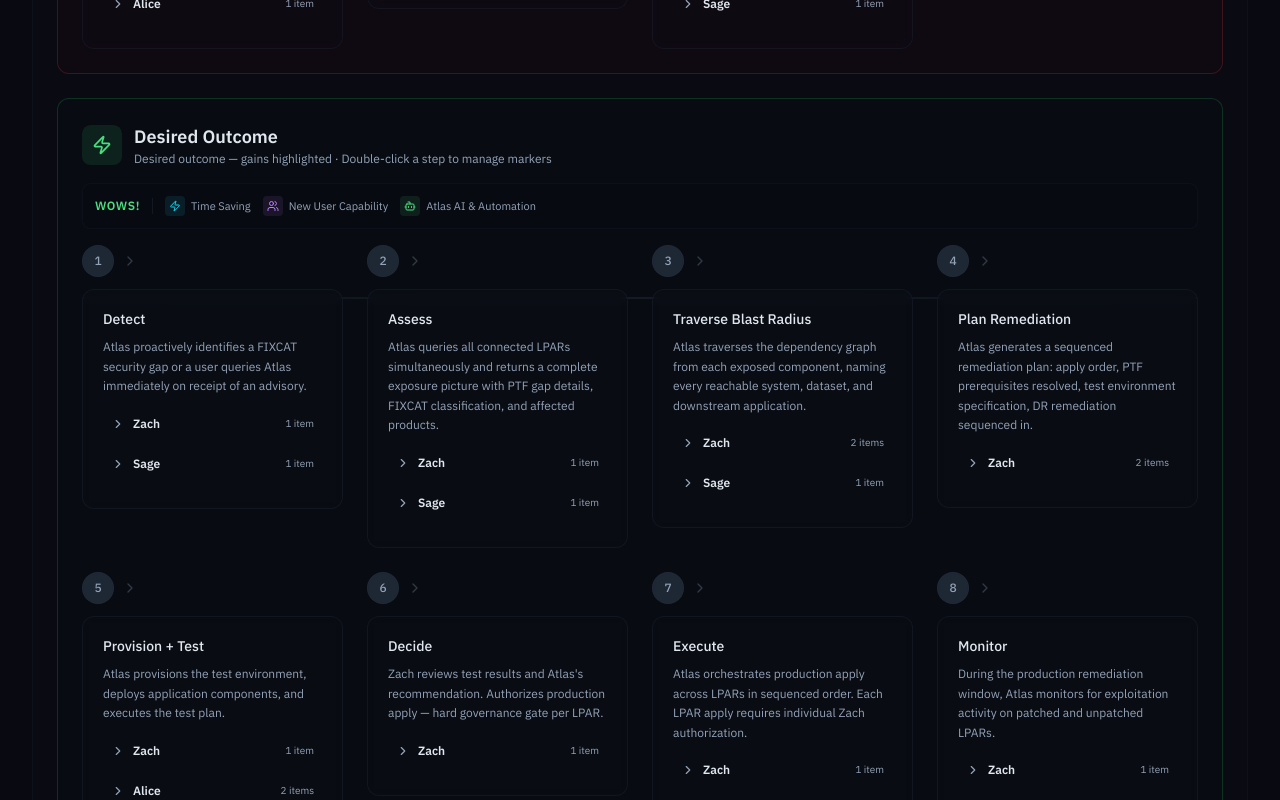
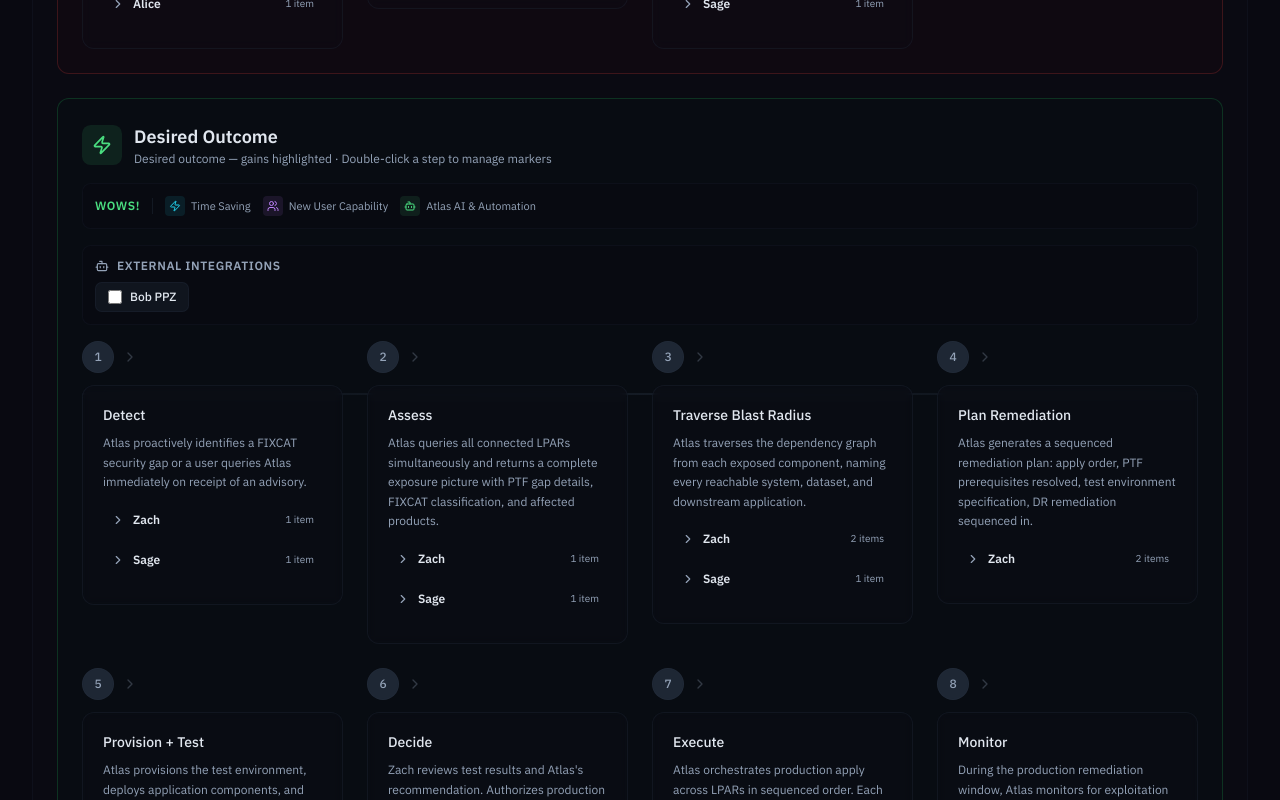
Before and after one commit to mhoss32/sg-b6d24aca-d63b-4ab2-bc2a-15a5c57bb0f9-1787236391, a Next.js app: page /usecase/uc-01 in a window 1280 px wide. Shown: the part 1020-1820 px from the top of the page. Built offline with nearby package versions, Linux system fonts and the light colour scheme.

Commit message:
feat(ui): add bob ppz external integrations

```diff
--- a/src/components/FlowDiagram.tsx
+++ b/src/components/FlowDiagram.tsx
@@ -14,7 +14,8 @@
   Plus,
   Pencil,
 } from "lucide-react";
-import type { FlowStage, FlowDiagram as FlowDiagramType, FlowMarker } from "@/data/productData";
+import type { FlowStage, FlowDiagram as FlowDiagramType, FlowMarker, ExternalTouchpoint } from "@/data/productData";
+import { externalProducts } from "@/data/productData";
 import type { LucideIcon } from "lucide-react";
 
 export interface FlowDiagramProps {
@@ -107,6 +108,7 @@
   const [editingMarker, setEditingMarker] = useState<number | null>(null);
   const [managingStage, setManagingStage] = useState<number | null>(null);
   const [expandedPersonas, setExpandedPersonas] = useState<Record<string, boolean>>({});
+  const [selectedProducts, setSelectedProducts] = useState<string[]>([]);
   const [draftPersona, setDraftPersona] = useState("Zach");
   const [draftTitle, setDraftTitle] = useState("");
   const [draftDescription, setDraftDescription] = useState("");
@@ -116,6 +118,12 @@
 
   const togglePersona = useCallback((key: string) => {
     setExpandedPersonas((prev) => ({ ...prev, [key]: !prev[key] }));
+  }, []);
+
+  const toggleProduct = useCallback((productId: string) => {
+    setSelectedProducts((prev) =>
+      prev.includes(productId) ? prev.filter((id) => id !== productId) : [...prev, productId]
+    );
   }, []);
 
   const updateMarkers = useCallback((newMarkers: FlowMarker[]) => {
@@ -184,6 +192,13 @@
 
   const availableTypes = Object.keys(config) as MarkerType[];
 
+  // Filter external touchpoints for selected products
+  const activeExternalTouchpoints = selectedProducts.length > 0
+    ? (diagram.externalTouchpoints || []).filter((tp) =>
+        selectedProducts.includes(tp.product.toLowerCase().replace(/\s+/g, "-"))
+      )
+    : [];
+
   return (
     <div className="w-full">
       <div className="flex items-center justify-between mb-4">
@@ -216,12 +231,25 @@
 
       <MarkerLegend variant={variant} />
 
+      {/* External Integrations Selector — only for To-Be */}
+      {!isAsIs && diagram.externalTouchpoints && diagram.externalTouchpoints.length > 0 && (
+        <ExternalProductSelector
+          selectedProducts={selectedProducts}
+          onToggleProduct={toggleProduct}
+        />
+      )}
+
       <div className="relative">
         {/* Connection line */}
         <div className="absolute top-[52px] left-0 right-0 h-0.5 bg-gradient-to-r from-border/20 via-border/40 to-border/20 hidden lg:block" />
 
         <div className="grid grid-cols-1 md:grid-cols-2 lg:grid-cols-3 xl:grid-cols-4 gap-6">
-          {diagram.stages.map((stage, stageIndex) => (
+          {diagram.stages.map((stage, stageIndex) => {
+            const stageExternalTouchpoints = activeExternalTouchpoints.filter(
+              (tp) => tp.stageIndex === stageIndex
+            );
+
+            return (
               <StageCard
                 key={stage.name}
                 stage={stage}
@@ -229,6 +257,7 @@
                 stageMarkers={diagram.markers
                   .map((m, gi) => ({ ...m, globalIndex: gi }))
                   .filter((m) => m.stageIndex === stageIndex)}
+                externalTouchpoints={stageExternalTouchpoints}
                 config={config}
                 isLast={stageIndex === diagram.stages.length - 1}
                 editable={editable}
@@ -255,8 +284,108 @@
                 availableTypes={availableTypes}
                 inputRef={inputRef}
               />
+            );
+          })}
+        </div>
+      </div>
+    </div>
+  );
+}
+
+function ExternalProductSelector({
+  selectedProducts,
+  onToggleProduct,
+}: {
+  selectedProducts: string[];
+  onToggleProduct: (id: string) => void;
+}) {
+  return (
+    <div className="mb-4 p-3 rounded-lg border border-border/20 bg-background/50">
+      <div className="flex items-center gap-2 mb-2">
+        <Bot className="w-3.5 h-3.5 text-muted-foreground" />
+        <span className="text-xs font-semibold uppercase tracking-wider text-muted-foreground">
+          External Integrations
+        </span>
+      </div>
+      <div className="flex flex-wrap gap-2">
+        {externalProducts.map((product) => {
+          const isSelected = selectedProducts.includes(product.id);
+          return (
+            <label
+              key={product.id}
+              className={cn(
+                "inline-flex items-center gap-2 px-3 py-1.5 rounded-md border cursor-pointer transition-all",
+                isSelected
+                  ? "border-cyan-400/50 bg-cyan-400/10"
+                  : "border-border/30 bg-muted/20 hover:border-border/50"
+              )}
+            >
+              <input
+                type="checkbox"
+                checked={isSelected}
+                onChange={() => onToggleProduct(product.id)}
+                className="w-3.5 h-3.5 rounded border-border/40 text-cyan-400 focus:ring-cyan-400/20"
+              />
+              <span className={cn("text-xs font-medium", isSelected ? "text-cyan-400" : "text-foreground")}>
+                {product.label}
+              </span>
+            </label>
+          );
+        })}
+      </div>
+    </div>
+  );
+}
+
+function ExternalTouchpointRenderer({ touchpoint }: { touchpoint: ExternalTouchpoint }) {
+  if (touchpoint.type === "handoff") {
+    return (
+      <div className="mb-2 rounded-lg border border-green-400/30 bg-green-400/5 overflow-hidden">
+        <div className="px-3 py-2 bg-green-400/10 border-b border-green-400/20">
+          <h5 className="text-xs font-semibold text-green-400 uppercase tracking-wider">
+            {touchpoint.title}
+          </h5>
+        </div>
+        <div className="p-3 space-y-3">
+          {touchpoint.steps.map((step, i) => (
+            <div key={i} className="relative">
+              <div className="flex items-start gap-3">
+                <div className="flex flex-col items-center">
+                  <div className="w-6 h-6 rounded-full bg-green-400/20 flex items-center justify-center text-[10px] font-bold text-green-400 flex-shrink-0">
+                    {i + 1}
+                  </div>
+                  {i < touchpoint.steps.length - 1 && (
+                    <div className="w-0.5 h-full bg-green-400/30 mt-1" />
+                  )}
+                </div>
+                <div className="flex-1 pb-3">
+                  <span className="text-[11px] font-semibold text-green-300 block mb-0.5">
+                    {step.label}
+                  </span>
+                  <p className="text-[10px] text-muted-foreground leading-relaxed">
+                    {step.description}
+                  </p>
+                </div>
+              </div>
+            </div>
           ))}
         </div>
+      </div>
+    );
+  }
+
+  // Enrichment
+  return (
+    <div className="mb-2 rounded-lg border border-cyan-400/30 bg-cyan-400/5 overflow-hidden">
+      <div className="px-3 py-2 bg-cyan-400/10 border-b border-cyan-400/20">
+        <h5 className="text-xs font-semibold text-cyan-400 uppercase tracking-wider">
+          {touchpoint.title}
+        </h5>
+      </div>
+      <div className="p-3">
+        <p className="text-[10px] text-muted-foreground leading-relaxed">
+          {touchpoint.summary}
+        </p>
       </div>
     </div>
   );
@@ -266,6 +395,7 @@
   stage,
   index,
   stageMarkers,
+  externalTouchpoints,
   config,
   isLast,
   editable,
@@ -295,6 +425,7 @@
   stage: FlowStage;
   index: number;
   stageMarkers: Array<FlowMarker & { globalIndex: number }>;
+  externalTouchpoints: ExternalTouchpoint[];
   config: Record<string, MarkerStyle>;
   isLast: boolean;
   editable: boolean;
@@ -362,6 +493,15 @@
         <p className="text-xs text-muted-foreground mb-3 leading-relaxed">
           {stage.description}
         </p>
+
+        {/* External Touchpoints */}
+        {externalTouchpoints.length > 0 && (
+          <div className="mb-3 space-y-2">
+            {externalTouchpoints.map((tp, i) => (
+              <ExternalTouchpointRenderer key={i} touchpoint={tp} />
+            ))}
+          </div>
+        )}
 
         {/* Persona sections */}
         {!isManaging && Object.entries(grouped).map(([persona, markers]) => {
```
Lines whose indentation alone changed are shown as unchanged.
